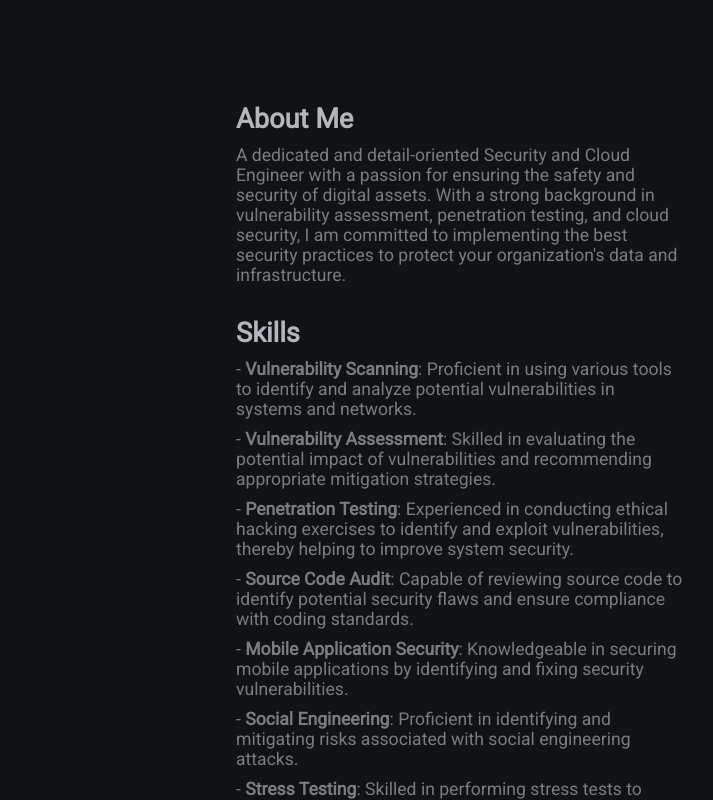
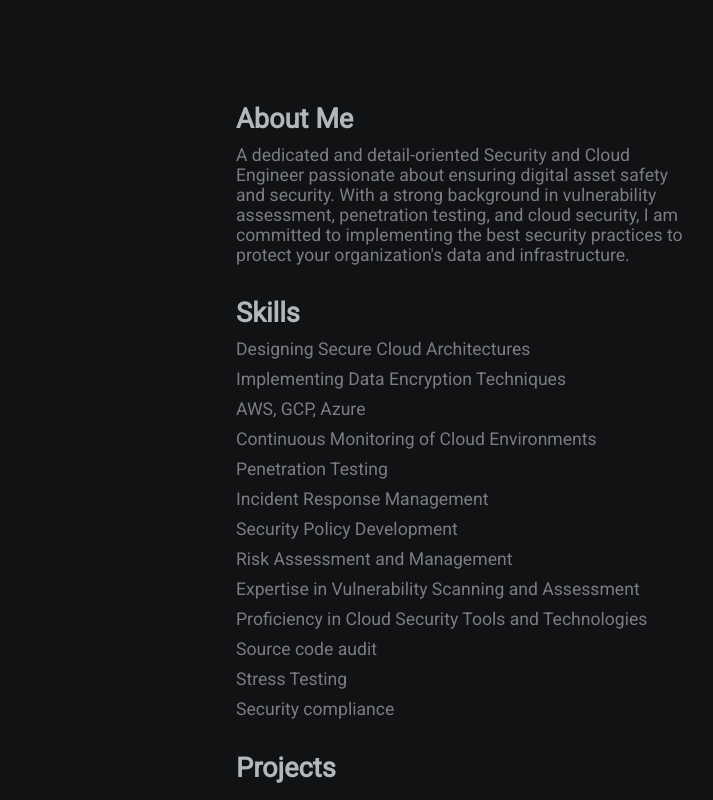
Before and after one commit to jvcr/jvcr.se, a plain HTML site: page index.html in a window 1280 px wide. Shown: the top 800 px of the page, 404-1117 px from the left. Drawn offline with Linux system fonts and the light colour scheme.

Commit message:
Update index.html

```diff
--- a/index.html
+++ b/index.html
@@ -25,23 +25,28 @@
       </div>
       <div class="section-2">
         <h2>About Me</h2>
-        <p>A dedicated and detail-oriented Security and Cloud Engineer with a passion for ensuring the safety and security of digital assets. With a strong background in vulnerability assessment, penetration testing, and cloud security, I am committed to implementing the best security practices to protect your organization's data and infrastructure.</p>
+        <p>A dedicated and detail-oriented Security and Cloud Engineer passionate about ensuring digital asset safety and security. With a strong background in vulnerability assessment, penetration testing, and cloud security, I am committed to implementing the best security practices to protect your organization's data and infrastructure.</p>
 
         <h2>Skills</h2>
-        <p>- <strong>Vulnerability Scanning</strong>: Proficient in using various tools to identify and analyze potential vulnerabilities in systems and networks.</p>
-        <p>- <strong>Vulnerability Assessment</strong>: Skilled in evaluating the potential impact of vulnerabilities and recommending appropriate mitigation strategies.</p>
-        <p>- <strong>Penetration Testing</strong>: Experienced in conducting ethical hacking exercises to identify and exploit vulnerabilities, thereby helping to improve system security.</p>
-        <p>- <strong>Source Code Audit</strong>: Capable of reviewing source code to identify potential security flaws and ensure compliance with coding standards.</p>
-        <p>- <strong>Mobile Application Security</strong>: Knowledgeable in securing mobile applications by identifying and fixing security vulnerabilities.</p>
-        <p>- <strong>Social Engineering</strong>: Proficient in identifying and mitigating risks associated with social engineering attacks.</p>
-        <p>- <strong>Stress Testing</strong>: Skilled in performing stress tests to evaluate how systems perform under heavy loads and identify potential points of failure.</p>
-        <p>- <strong>Security Compliance</strong>: Experienced in ensuring that systems and processes comply with relevant security standards and regulations.</p>
+        <p>Designing Secure Cloud Architectures</p>
+        <p>Implementing Data Encryption Techniques</p>
+        <p>AWS, GCP, Azure</p>
+        <p>Continuous Monitoring of Cloud Environments</p>
+        <p>Penetration Testing</p>
+        <p>Incident Response Management</p>
+        <p>Security Policy Development</p>
+        <p>Risk Assessment and Management</p>
+        <p>Expertise in Vulnerability Scanning and Assessment</p>
+        <p>Proficiency in Cloud Security Tools and Technologies</p>
+        <p>Source code audit</p>
+        <p>Stress Testing</p>
+        <p>Security compliance</p>
 
         <h2>Projects</h2>
         <a href="#">Klarna.com</a>
-        <a href="#">Blocket.se (</a>
+        <a href="#">Blocket.se</a>
         <a href="#">Netigate</a>
-        <a href="#">JN Solutions Australia Pty Ltd</a>
+        <a href="#">JN Solutions</a>
         <a href="#">Metaphacts GmbH</a>
         <a href="#">Cup.li</a>
         <h2>Contact</h2>
```
